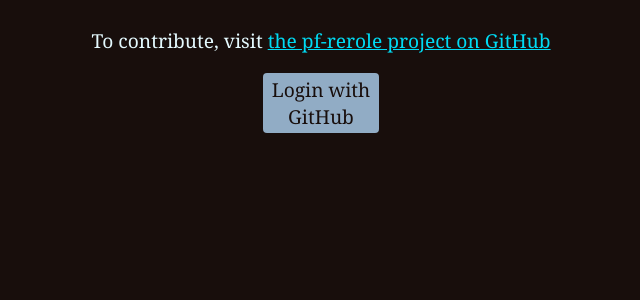
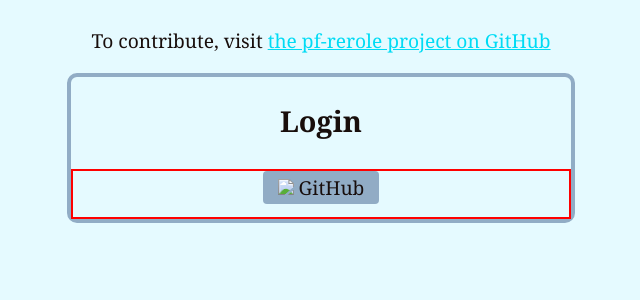
Before and after one commit to matthew-hale/pf-rerole, a Flask app: page /login in a window 1280 px wide. Shown: the top 300 px of the page, without its empty margins (319-959 px from the left). Run offline with Flask 3, Linux system fonts and the light colour scheme; data that the repository does not hold is empty.

Commit message:
Update styling of POC pages

```diff
--- a/rerole.app/rerole_app/static/styles.css
+++ b/rerole.app/rerole_app/static/styles.css
@@ -1,14 +1,36 @@
 body {
     font-family: Georgia, serif;
-    background-color: #180e0c;
-    color: #e5faff;
+    background-color: #e5faff;
+    color: #180e0c;
     font-size: 1.2em;
 }
 
-#main-wrapper {
+.main-wrapper {
     max-width: 900px;
     margin-left: auto;
     margin-right: auto;
+}
+
+.header {
+    text-align: center;
+}
+
+.character-list {
+    text-align: center;
+}
+
+.login {
+    display: grid;
+    gap: 5px;
+    grid-template-columns: 1fr;
+    grid-auto-rows: minmax(50px, auto);
+    max-width: 500px;
+    max-height: 800px;
+    margin-left: auto;
+    margin-right: auto;
+    border: 4px solid #91acc5;
+    border-radius: 10px;
+    text-align: center;
 }
 
 a:link {
@@ -25,6 +47,10 @@ a:hover {
 
 a:active {
     color: #00f8fa;
+}
+
+.buttons {
+    border: 2px solid red;
 }
 
 .buttons a, input[type=button], button {
@@ -98,23 +124,10 @@ input, label {
     margin-right: 5px;
 }
 
-#header {
-    text-align: center;
-}
-
-#buttons {
-    width: 25%;
-    float: right;
-}
-
-#character-list {
-    text-align: center;
-}
-
-#abilities {
+.abilities {
     margin: none;
 }
 
-#saves {
+.saves {
     margin: none;
 }
--- a/rerole.app/rerole_app/templates/character.html
+++ b/rerole.app/rerole_app/templates/character.html
@@ -6,9 +6,9 @@
 </head>
 
 <body>
-<div id="main-wrapper">
+<div class="main-wrapper">
 
-<div id="header">
+<div class="header">
     <p>To contribute, visit <a href="https://github.com/matthew-hale/pf-rerole">the pf-rerole project on GitHub</a></p>
     <div class="buttons">
         <a href="{{ url_for('site.index') }}">Home</a>
--- a/rerole.app/rerole_app/templates/login.html
+++ b/rerole.app/rerole_app/templates/login.html
@@ -6,11 +6,19 @@
 </head>
 
 <body>
-<div id="header">
+<div class="main-wrapper">
+
+<div class="header">
     <p>To contribute, visit <a href="https://github.com/matthew-hale/pf-rerole">the pf-rerole project on GitHub</a></p>
+</div>
+
+<div class="login">
+    <h2>Login</h2>
     <div class="buttons">
-        <a href="{{ url_for('site.oauth2_authorize', provider='github') }}">Login with GitHub</a>
+        <a href="{{ url_for('site.oauth2_authorize', provider='github') }}"><img src="https://github.com/favicon.ico"></img> GitHub</a>
     </div>
+</div>
+
 </div>
 </body>
 </html>
```
Also changed, not shown: rerole.app/rerole_app/templates/index.html (+7 -3 lines).
